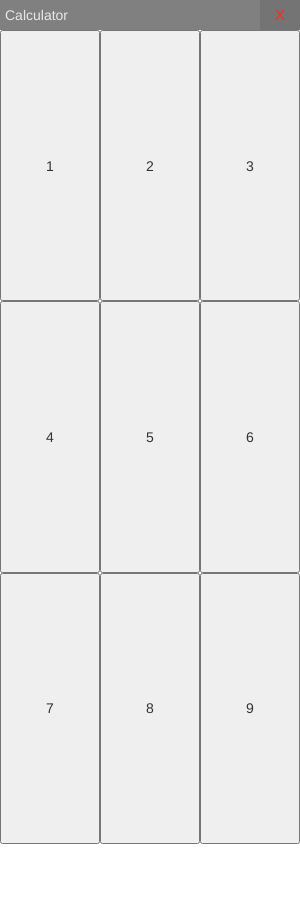
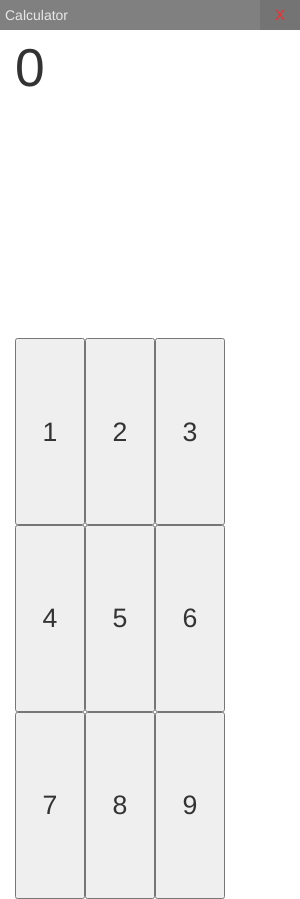
Before and after one commit to mwnDK1402/calculator-js, an Electron app: page app/index.html in a window 300 px wide. Before the commit the page ends 844 px from the top, so only its background shows below. Drawn offline with nearby package versions, Linux system fonts and the light colour scheme.

Commit message:
Add number display

```diff
--- a/app/index.html
+++ b/app/index.html
@@ -44,12 +44,27 @@
     -webkit-app-region: no-drag;
   }
 
+  #number-display {
+    height: 100%;
+    font-size: 40pt;
+    padding-left: 5%;
+  }
+
   .digit-container {
+    --size: 70%;
     display: grid;
-    width: 100%;
-    height: calc(100% - var(--top-bar-height));
+    width: var(--size);
+    height: calc(var(--size) - var(--top-bar-height));
+    position: absolute;
+    top: 52.5%;
+    left: 40%;
+    margin: calc(var(--size) * -0.5) 0 0 calc(var(--size) * -0.5);
     grid-template-columns: 1fr 1fr 1fr;
     grid-template-rows: 1fr 1fr 1fr;
+  }
+
+  .digit-item {
+    font-size: 20pt;
   }
 </style>
 <html>
@@ -60,8 +75,6 @@
   <script>
     var style
     var quit
-
-    console.log("This is the console output.")
 
     function enterquit() {
       quit.style.backgroundColor = style.getPropertyValue('--hover-color')
@@ -90,16 +103,19 @@
       <div id="quit" class="quit" onmouseenter="enterquit();" onmouseout="outquit();" onmousedown="downquit();" onmouseup="upquit();" onClick="clickquit();">X</div>
     </nav>
     <link href="https://maxcdn.bootstrapcdn.com/bootstrap/3.3.6/css/bootstrap.min.css" rel="stylesheet"/>
+    <div id="number-display">
+      <p>0</p>
+    </div>
     <div class="digit-container">
-      <button type="button" div class="grid-item">1</button>
-      <button type="button" div class="grid-item">2</button>
-      <button type="button" div class="grid-item">3</button>
-      <button type="button" div class="grid-item">4</button>
-      <button type="button" div class="grid-item">5</button>
-      <button type="button" div class="grid-item">6</button>
-      <button type="button" div class="grid-item">7</button>
-      <button type="button" div class="grid-item">8</button>
-      <button type="button" div class="grid-item">9</button>
+      <button type="button" div class="grid-item digit-item">1</button>
+      <button type="button" div class="grid-item digit-item">2</button>
+      <button type="button" div class="grid-item digit-item">3</button>
+      <button type="button" div class="grid-item digit-item">4</button>
+      <button type="button" div class="grid-item digit-item">5</button>
+      <button type="button" div class="grid-item digit-item">6</button>
+      <button type="button" div class="grid-item digit-item">7</button>
+      <button type="button" div class="grid-item digit-item">8</button>
+      <button type="button" div class="grid-item digit-item">9</button>
     </div>
     <script>
       require('../renderer.js')
```
